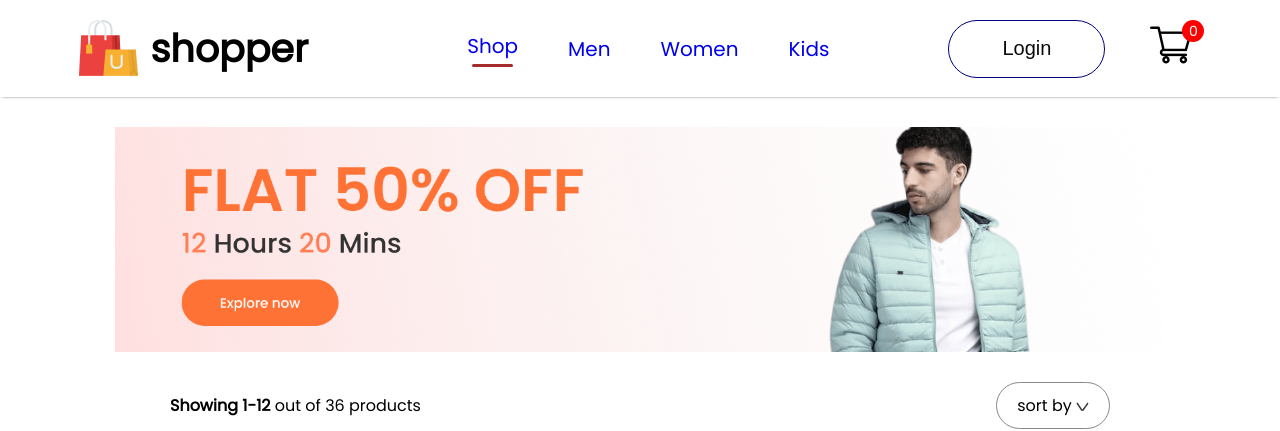
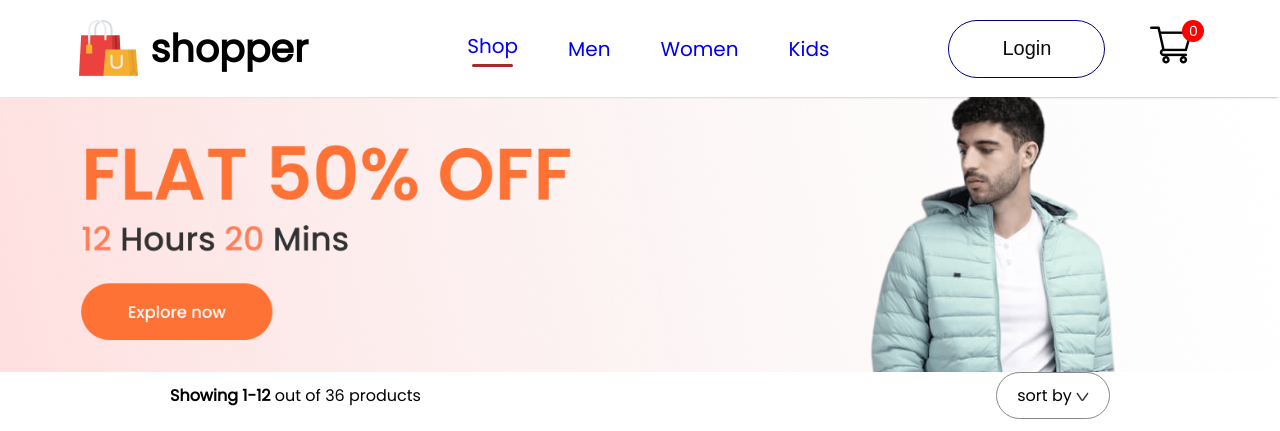
Before and after one commit to AnjaliSavalkar/shopper, a React (Create React App) app in the folder frontend/: page /men in a window 1280 px wide. Shown: the top 431 px of the page. Built offline with nearby package versions, Linux system fonts and the light colour scheme; no server answers.

Commit message:
Update ShopCategory.css

```diff
--- a/frontend/src/Pages/CSS/ShopCategory.css
+++ b/frontend/src/Pages/CSS/ShopCategory.css
@@ -1,8 +1,11 @@
 .shopcategory-banner {
   display: block;
-  margin: 30px auto;
-  width: 82%;
+  width: 100%;
+  height: auto;
+  object-fit: cover;
+  margin: 0;
 }
+
 
 .shopcategory-indexsort {
   display: flex;
```
